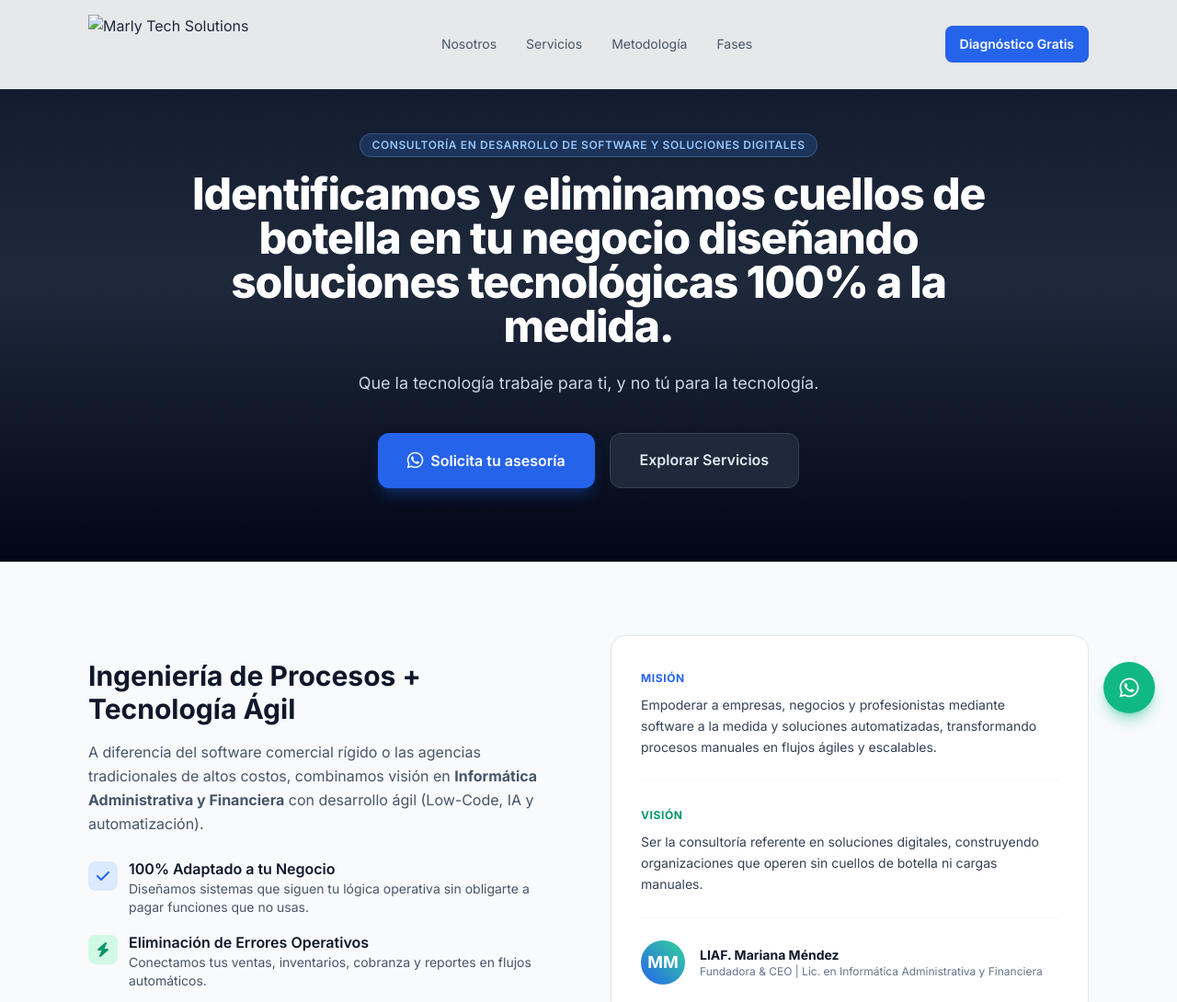
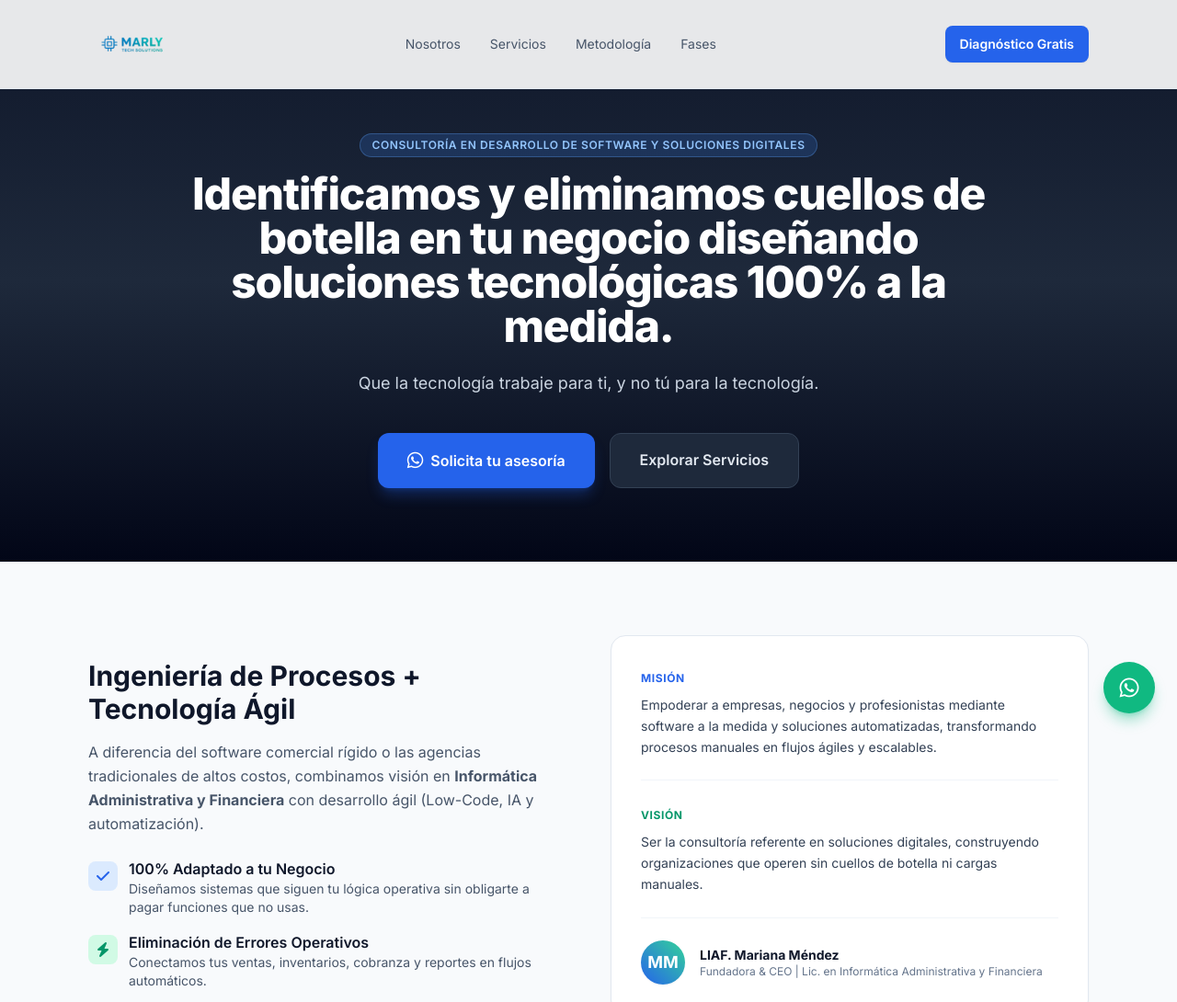
Before and after one commit to Marlytech/PaginaMarly, a plain HTML site: page index.html in a window 1280 px wide. Shown: the top 1090 px of the page at 92% size. Drawn offline with nearby package versions, Linux system fonts and the light colour scheme.

Commit message:
Fix logo image references and comments in HTML

```diff
--- a/index.html
+++ b/index.html
@@ -16,9 +16,9 @@
     <!-- Navbar -->
     <header class="fixed w-full bg-white/90 backdrop-blur-md border-b border-slate-200 z-50">
         <div class="max-w-6xl mx-auto px-4 sm:px-6 lg:px-8 h-24 flex items-center justify-between">
-            <!-- Logotipo oficial con mayor tamaño (h-14 / sm:h-16) -->
+            <!-- Logotipo oficial con el nombre limpio logo.png -->
             <a href="#" class="flex items-center">
-                <img src="logo.png.png" alt="Marly Tech Solutions" class="h-14 sm:h-16 w-auto object-contain">
+                <img src="logo.png" alt="Marly Tech Solutions" class="h-14 sm:h-16 w-auto object-contain">
             </a>
             <nav class="hidden md:flex space-x-8 text-sm font-medium text-slate-600 items-center">
                 <a href="#nosotros" class="hover:text-blue-600 transition">Nosotros</a>
@@ -224,7 +224,7 @@
                         </p>
                         <ul class="text-xs text-slate-500 space-y-2 mb-4">
                             <li>• Capacitación constante al equipo</li>
-                            <li>• Mantenimiento preventive e iteraciones</li>
+                            <li>• Mantenimiento preventivo e iteraciones</li>
                         </ul>
                     </div>
                     <span class="text-xs font-semibold text-blue-600 bg-blue-50 py-1 px-3 rounded-full self-start">Control Continuo</span>
@@ -303,9 +303,9 @@
     <footer id="contacto" class="bg-slate-950 text-slate-300 py-16 px-4 sm:px-6 lg:px-8 border-t border-slate-800">
         <div class="max-w-6xl mx-auto flex flex-col md:flex-row justify-between items-center gap-8">
             <div class="text-center md:text-left">
-                <!-- Logotipo integrado en el footer con mayor tamaño -->
+                <!-- Logotipo integrado en el footer con logo.png -->
                 <div class="flex items-center justify-center md:justify-start">
-                    <img src="logo.png.png" alt="Marly Tech Solutions" class="h-16 w-auto object-contain bg-white/95 px-3 py-2 rounded-xl">
+                    <img src="logo.png" alt="Marly Tech Solutions" class="h-16 w-auto object-contain bg-white/95 px-3 py-2 rounded-xl">
                 </div>
                 <p class="text-sm text-slate-400 mt-3">Orden, Control y Crecimiento para tu empresa.</p>
                 <p class="text-sm text-slate-400 mt-2">
```
